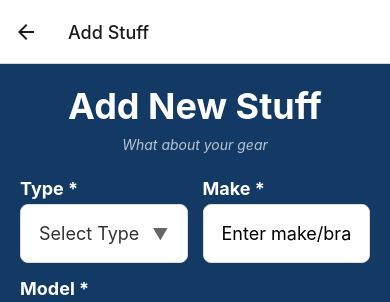
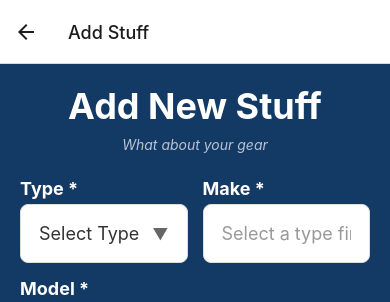
Before and after one commit to dps3ven/my_stuff, a React Native app: screen /AddInstrument in a window 390 px wide. Shown: the top 302 px of the page. Built offline with nearby package versions, Linux system fonts and the light colour scheme.

Commit message:
added new drop down

```diff
--- a/screens/AddInstrumentScreen.js
+++ b/screens/AddInstrumentScreen.js
@@ -13,6 +13,16 @@ const INSTRUMENT_TYPES = [
   { label: 'Microphone', value: 'Microphone' },
   { label: 'Other', value: 'Other' },
 ];
+
+const MAKES_BY_TYPE = {
+  Guitar: ['Fender', 'Gibson', 'PRS', 'Ibanez', 'Epiphone', 'Taylor', 'Martin', 'Yamaha', 'Gretsch', 'ESP', 'Jackson', 'Dean', 'Schecter', 'Other'],
+  Bass: ['Fender', 'Gibson', 'Music Man', 'Ibanez', 'Warwick', 'Rickenbacker', 'Spector', 'Yamaha', 'ESP', 'Other'],
+  Drums: ['Pearl', 'Tama', 'DW', 'Ludwig', 'Gretsch', 'Mapex', 'Sonor', 'Yamaha', 'Roland', 'Alesis', 'Other'],
+  Piano: ['Steinway', 'Yamaha', 'Kawai', 'Roland', 'Casio', 'Nord', 'Korg', 'Baldwin', 'Bösendorfer', 'Other'],
+  Violin: ['Stradivarius', 'Yamaha', 'Stentor', 'Mendini', 'Cecilio', 'Scott Cao', 'Other'],
+  Microphone: ['Shure', 'Sennheiser', 'AKG', 'Audio-Technica', 'Neumann', 'Rode', 'Blue', 'Electro-Voice', 'Other'],
+  Other: ['Other'],
+};
 
 const CONDITIONS = [
   { label: 'Select Condition', value: '' },
@@ -38,6 +48,7 @@ export default function AddInstrumentScreen({ navigation, route }) {
     images: editItem?.images || [],
   });
   const [showTypePicker, setShowTypePicker] = useState(false);
+  const [showMakePicker, setShowMakePicker] = useState(false);
   const [showConditionPicker, setShowConditionPicker] = useState(false);
   const [errorMessage, setErrorMessage] = useState('');
 
@@ -215,7 +226,7 @@ export default function AddInstrumentScreen({ navigation, route }) {
                   {renderCollapsiblePicker(
                     INSTRUMENT_TYPES,
                     instrument.type,
-                    (value) => setInstrument({ ...instrument, type: value }),
+                    (value) => setInstrument({ ...instrument, type: value, brand: '' }),
                     showTypePicker,
                     setShowTypePicker
                   )}
@@ -223,12 +234,22 @@ export default function AddInstrumentScreen({ navigation, route }) {
 
                 <View style={styles.formField}>
                   <Text style={styles.label}>Make *</Text>
-                  <TextInput
-                    style={styles.input}
-                    value={instrument.brand}
-                    onChangeText={(text) => setInstrument({ ...instrument, brand: text })}
-                    placeholder="Enter make/brand"
-                  />
+                  {instrument.type && MAKES_BY_TYPE[instrument.type] ? (
+                    renderCollapsiblePicker(
+                      [{ label: 'Select Make', value: '' }, ...MAKES_BY_TYPE[instrument.type].map(m => ({ label: m, value: m }))],
+                      instrument.brand,
+                      (value) => setInstrument({ ...instrument, brand: value }),
+                      showMakePicker,
+                      setShowMakePicker
+                    )
+                  ) : (
+                    <TextInput
+                      style={[styles.input, { color: '#999' }]}
+                      value=""
+                      placeholder="Select a type first"
+                      editable={false}
+                    />
+                  )}
                 </View>
               </View>
 
```
